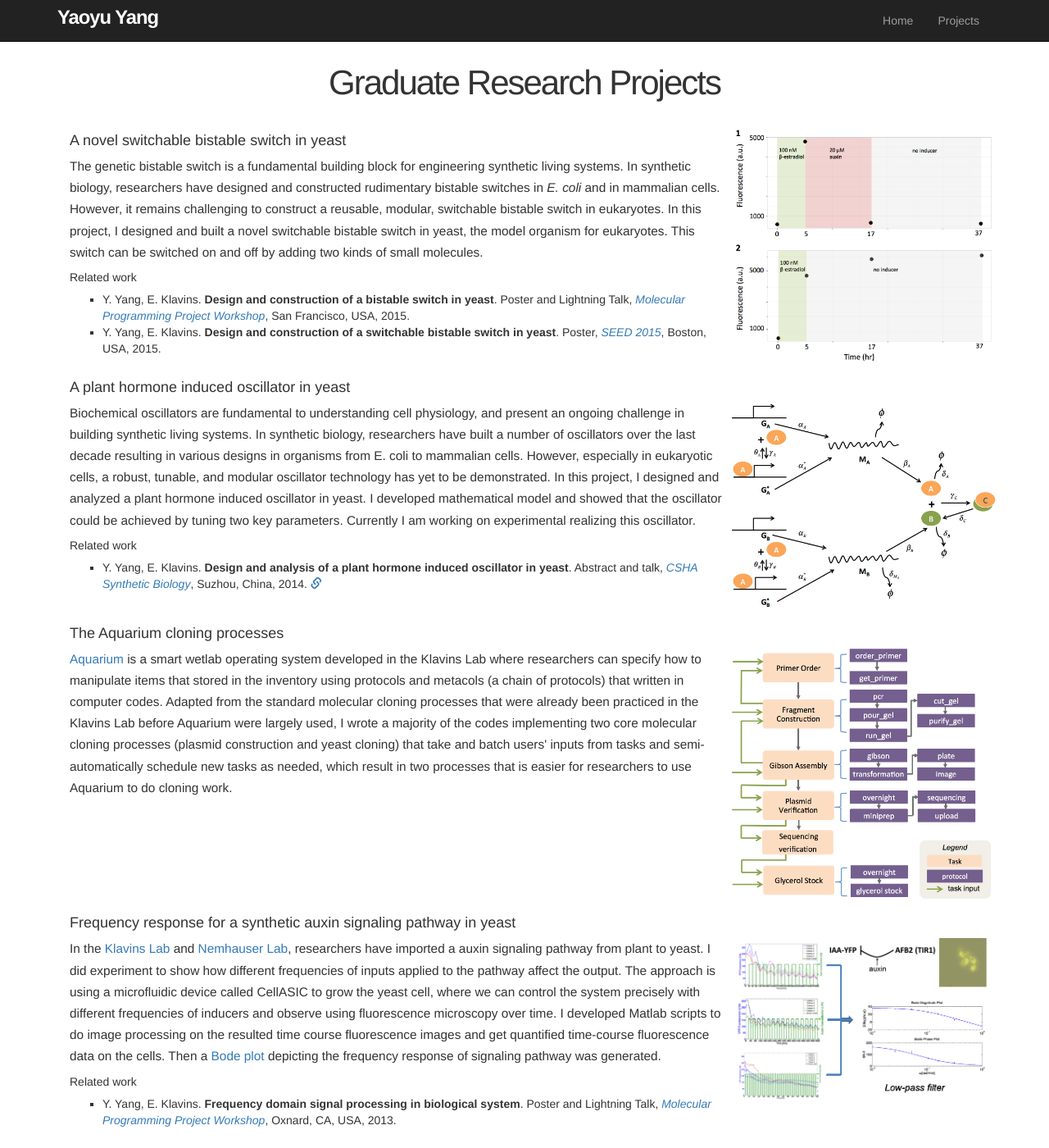
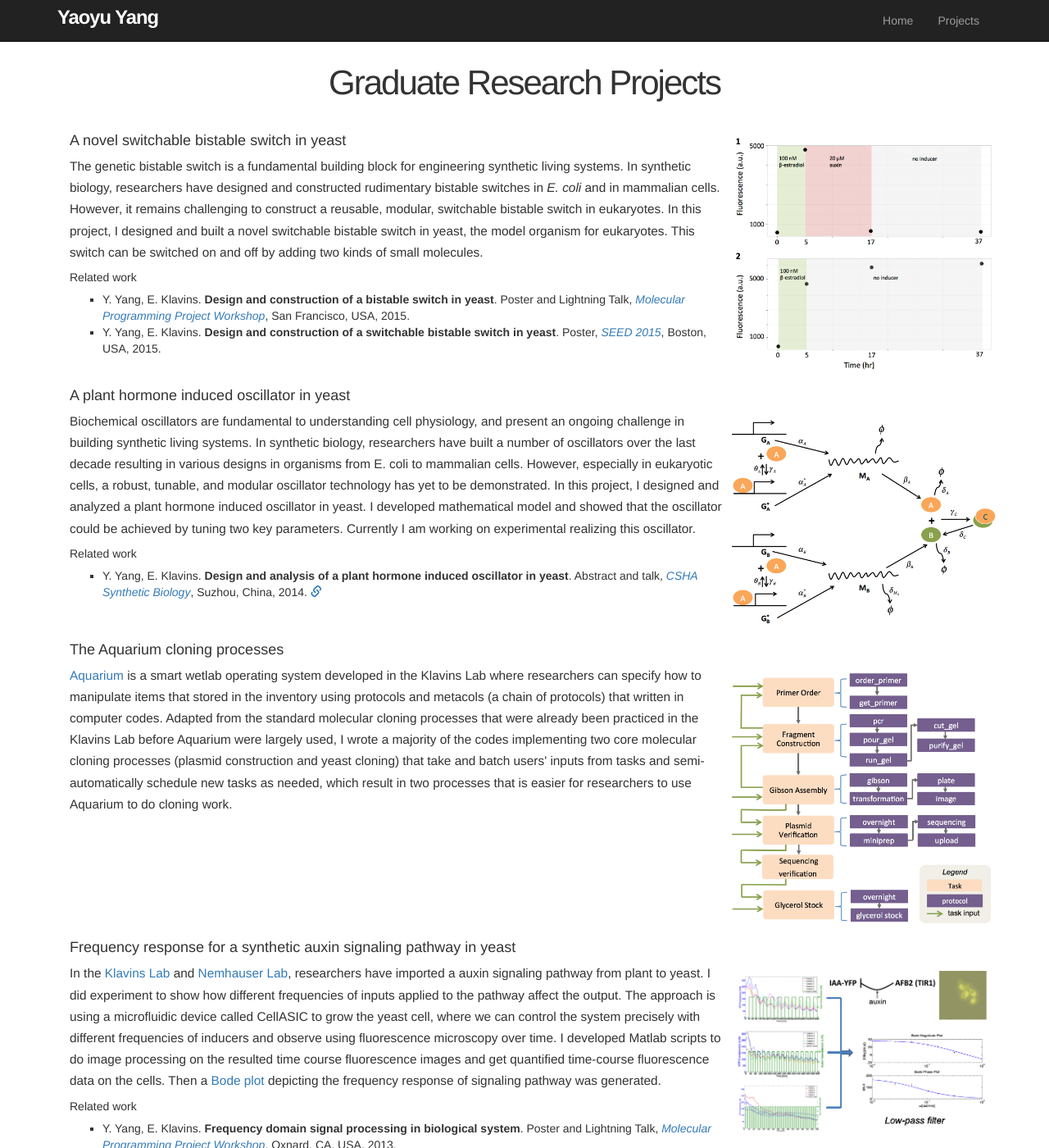
Before and after one commit to yaoyuyang/yaoyuyang.github.io, a Jekyll site: the page built from projects/index.html, in a window 1280 px wide and 1400 px high. Shown: the whole window at 82% size. Built offline with Jekyll 4.4.1, drawn with Linux system fonts in a browser that asks for light colours.

Commit message:
update link

```diff
--- a/css/main.scss
+++ b/css/main.scss
@@ -128,7 +128,7 @@ ul.list {
 .project-figure-right {
   float: right;
   padding: 10px;
-  margin-top: -10px;
+  margin-top: 0px;
   width: 30%;
   background: white;
 }
```
Also changed, not shown: 2 other files.
